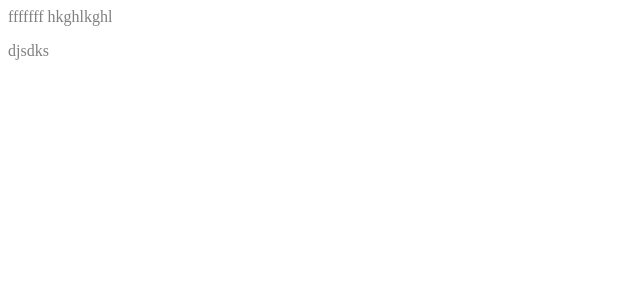
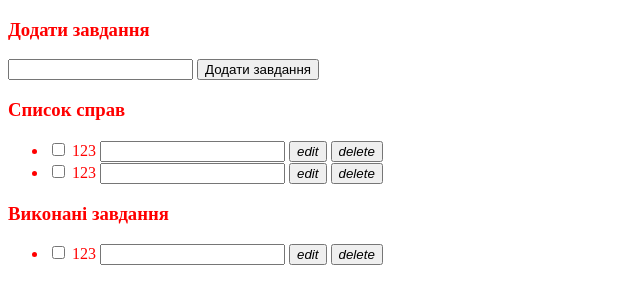
Before and after one commit to Derek777/ToDO, a plain HTML site: page index.html in a window 1280 px wide. Shown: the whole page, without its empty margins (0-640 px from the left). Drawn offline with Linux system fonts and the light colour scheme.

Commit message:
html basic

```diff
--- a/gulpfile.js
+++ b/gulpfile.js
@@ -9,5 +9,5 @@ gulp.task("reload", function () {
 
 gulp.task("default", function () {
    livereload.listen();
-   gulp.watch('./*.css' ["reload"]);
+   gulp.watch('./style.css', ["reload"]);
 });
--- a/index.html
+++ b/index.html
@@ -6,9 +6,54 @@
     <title>ToDogu</title>
 </head>
 <body>
-fffffff
-hkghlkghl
-<p>djsdks</p>
+    <div id="root">
+        <div class="container">
+            <h3>Додати завдання</h3>
+            <input type="text" id="new-task">
+            <button id="add-task">Додати завдання</button>
+            <h3>Список справ</h3>
+            <ul id="unfinished-tasks">
+                <li>
+                    <input type="checkbox">
+                    <label>123</label>
+                    <input type="text">
+                    <button>
+                        <i>edit</i>
+                    </button>
+                    <button>
+                        <i>delete</i>
+                    </button>
+                </li>
+
+                <li class="editMode">
+                    <input type="checkbox">
+                    <label>123</label>
+                    <input type="text">
+                    <button>
+                        <i>edit</i>
+                    </button>
+                    <button>
+                        <i>delete</i>
+                    </button>
+                </li>
+            </ul>
+            <h3>Виконані завдання</h3>
+            <ul id="finished-tasks">
+                <li>
+                    <input type="checkbox">
+                    <label>123</label>
+                    <input type="text">
+                    <button>
+                        <i>edit</i>
+                    </button>
+                    <button>
+                        <i>delete</i>
+                    </button>
+                </li>
+
+            </ul>
+        </div>
+    </div>
 <script src="script.js"></script>
 </body>
 </html>
--- a/style.css
+++ b/style.css
@@ -1,3 +1,3 @@
 body{
-    color: grey;
+    color: red;
 }
```
